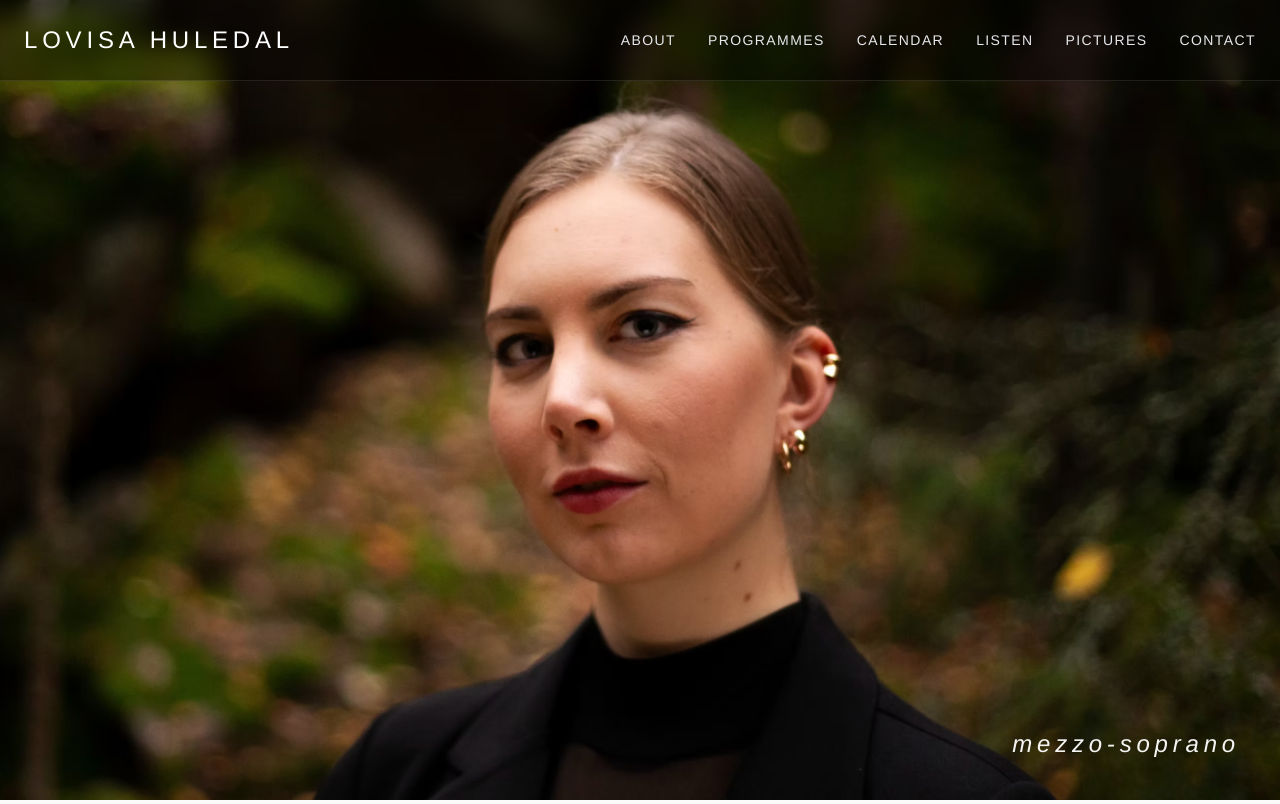
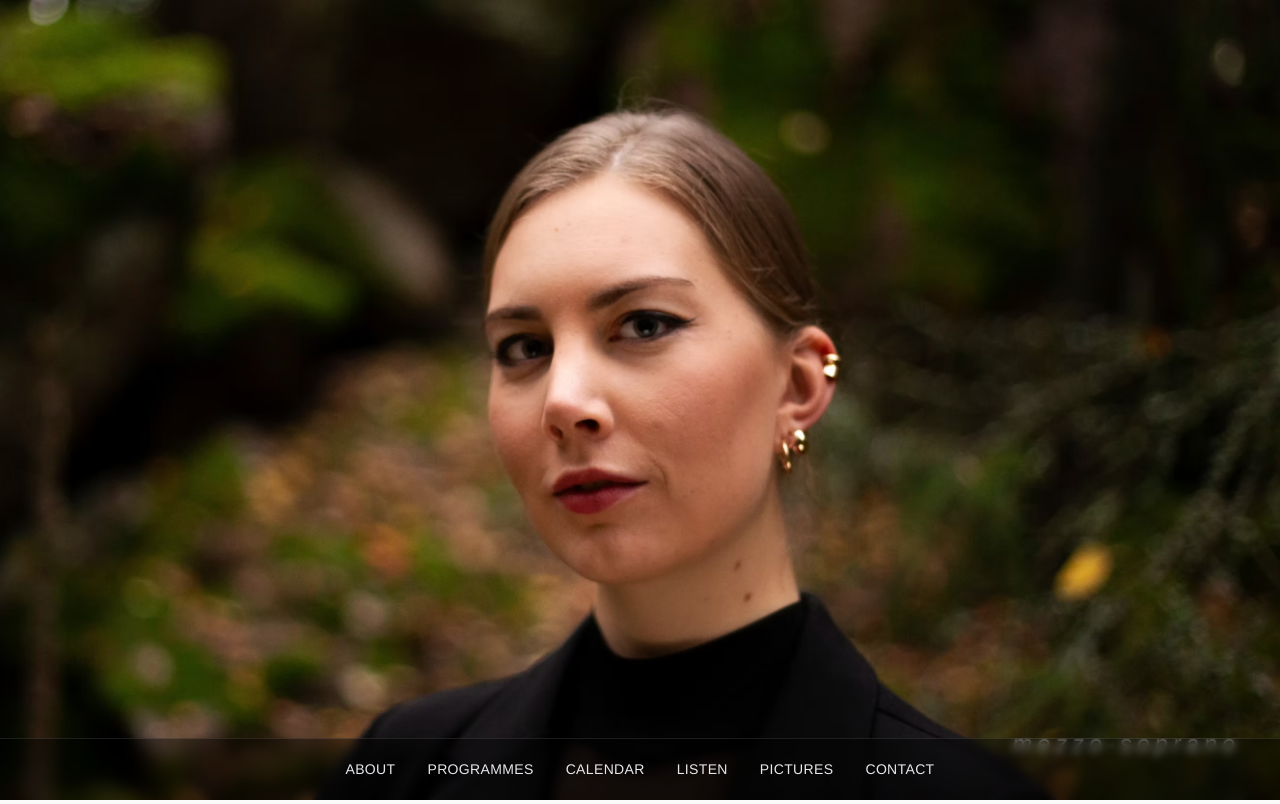
Before and after one commit to botpilots/lovisa-huledal-site, a website built with Vite: page index.html in a window 1280 px wide. Shown: the top 804 px of the page. Built offline with nearby package versions, Linux system fonts and the light colour scheme.

Commit message:
Change to sticky footer/header design.

```diff
--- a/src/main.ts
+++ b/src/main.ts
@@ -1771,29 +1771,25 @@ function bindAboutSection(): void {
 
 function renderApp(): void {
   document.querySelector<HTMLDivElement>('#app')!.innerHTML = `
-    <header data-site-header class="fixed top-0 left-0 w-full z-50 bg-black/40 backdrop-blur-sm transition-all duration-300 border-b border-white/10">
-      <div class="mx-auto flex max-w-7xl flex-col items-center px-6 py-4 md:flex-row md:justify-between md:py-6">
-        <a href="#" class="text-center text-xl tracking-[0.2em] font-light text-white transition-colors hover:text-sand-200 sm:text-2xl">
-          LOVISA HULEDAL
-        </a>
-        <nav class="site-nav mt-3 flex w-full flex-col items-center gap-3 text-xs tracking-wide text-gray-200 sm:text-sm md:mt-0 md:w-auto md:flex-row md:justify-end md:gap-8 md:tracking-widest">
-          <div class="site-nav-row flex justify-center gap-6 md:contents">
-            <a href="#about" class="hover:text-white transition-colors">ABOUT</a>
-            <a href="#programmes" class="hover:text-white transition-colors">PROGRAMMES</a>
-            <a href="#calendar" class="hover:text-white transition-colors">CALENDAR</a>
-          </div>
-          <div class="site-nav-row flex justify-center gap-6 md:contents">
-            <a href="#listen" class="hover:text-white transition-colors">LISTEN</a>
-            <a href="#pictures" class="hover:text-white transition-colors">PICTURES</a>
-            <a href="#contact" class="hover:text-white transition-colors">CONTACT</a>
-          </div>
-        </nav>
-      </div>
-    </header>
-
     <main>
       <section id="home" class="relative h-screen w-full hero-image md:mb-5">
         ${renderHeroTitle()}
+        <footer data-site-header class="site-header" aria-label="Site navigation">
+          <div class="site-header__inner">
+            <nav class="site-nav">
+              <div class="site-nav-row">
+                <a href="#about" class="site-nav-link">ABOUT</a>
+                <a href="#programmes" class="site-nav-link">PROGRAMMES</a>
+                <a href="#calendar" class="site-nav-link">CALENDAR</a>
+              </div>
+              <div class="site-nav-row">
+                <a href="#listen" class="site-nav-link">LISTEN</a>
+                <a href="#pictures" class="site-nav-link">PICTURES</a>
+                <a href="#contact" class="site-nav-link">CONTACT</a>
+              </div>
+            </nav>
+          </div>
+        </footer>
       </section>
 
       ${renderAboutSection()}
@@ -1814,19 +1810,44 @@ function renderApp(): void {
 function syncSiteHeaderHeight(): void {
   const header = document.querySelector<HTMLElement>('[data-site-header]')
   if (!header) return
-  document.documentElement.style.setProperty('--site-header-height', `${header.offsetHeight}px`)
+  const stuck = header.classList.contains('site-header--stuck')
+  const height = stuck ? header.offsetHeight : 0
+  document.documentElement.style.setProperty('--site-header-height', `${height}px`)
 }
 
 function bindSiteHeader(): void {
   const header = document.querySelector<HTMLElement>('[data-site-header]')
-  if (!header) return
-
-  const update = () => syncSiteHeaderHeight()
-  update()
-  window.addEventListener('resize', update)
+  const hero = document.getElementById('home')
+  if (!header || !hero) return
+
+  const footerStickScrollY = () =>
+    hero.offsetTop + hero.offsetHeight - header.offsetHeight
+
+  const syncStuck = () => {
+    const stuck = window.scrollY >= footerStickScrollY()
+    header.classList.toggle('site-header--stuck', stuck)
+    header.toggleAttribute('data-stuck', stuck)
+    syncSiteHeaderHeight()
+  }
+
+  let scrollScheduled = false
+  const onScroll = () => {
+    if (scrollScheduled) return
+    scrollScheduled = true
+    requestAnimationFrame(() => {
+      syncStuck()
+      scrollScheduled = false
+    })
+  }
+
+  const onResize = () => syncStuck()
+
+  syncStuck()
+  window.addEventListener('scroll', onScroll, { passive: true })
+  window.addEventListener('resize', onResize)
 
   if (typeof ResizeObserver !== 'undefined') {
-    new ResizeObserver(update).observe(header)
+    new ResizeObserver(onResize).observe(header)
   }
 }
 
--- a/src/style.css
+++ b/src/style.css
@@ -14,8 +14,92 @@
 }
 
 html {
-  /* Anchor / scrollIntoView: section tops sit flush below the fixed site header */
+  /* Anchor / scrollIntoView: section tops sit flush below the stuck site header */
   scroll-padding-top: var(--site-header-height, 7rem);
+}
+
+/* Hero footer nav → fixed site header once scrolled past (same look in both states) */
+.site-header {
+  --site-header-bg: rgb(0 0 0 / 0.4);
+  --site-header-pad-y: 1rem;
+  --site-header-pad-x: 1.5rem;
+  --site-header-nav-max: 44rem;
+
+  position: absolute;
+  right: 0;
+  bottom: 0;
+  left: 0;
+  z-index: 50;
+  background-color: var(--site-header-bg);
+  backdrop-filter: blur(4px);
+  border-top: 1px solid rgb(255 255 255 / 0.1);
+}
+
+.site-header--stuck {
+  position: fixed;
+  top: 0;
+  bottom: auto;
+  border-top: none;
+  border-bottom: 1px solid rgb(255 255 255 / 0.1);
+}
+
+.site-header__inner {
+  display: flex;
+  justify-content: center;
+  padding: var(--site-header-pad-y) var(--site-header-pad-x);
+}
+
+@media (min-width: 48rem) {
+  .site-header {
+    --site-header-pad-y: 1.25rem;
+  }
+}
+
+.site-header .site-nav {
+  display: flex;
+  flex-direction: column;
+  align-items: center;
+  gap: 0.75rem;
+  width: 100%;
+  max-width: var(--site-header-nav-max);
+  margin-inline: auto;
+  font-size: 0.75rem;
+  letter-spacing: 0.025em;
+  color: rgb(229 231 235);
+}
+
+@media (min-width: 40rem) {
+  .site-header .site-nav {
+    font-size: 0.875rem;
+  }
+}
+
+.site-header .site-nav-row {
+  display: flex;
+  flex-wrap: wrap;
+  justify-content: center;
+  gap: 1.5rem 2rem;
+}
+
+@media (min-width: 48rem) {
+  .site-header .site-nav {
+    flex-direction: row;
+    flex-wrap: wrap;
+    justify-content: center;
+    gap: 1.5rem 2rem;
+  }
+
+  .site-header .site-nav-row {
+    display: contents;
+  }
+}
+
+.site-header .site-nav-link {
+  transition: color 0.2s ease;
+}
+
+.site-header .site-nav-link:hover {
+  color: white;
 }
 
 body {
@@ -30,9 +114,9 @@ body {
   background-position: var(--hero-background-position, 50% 20%);
 }
 
-/* Top-corner hero title sits below the fixed site header */
+/* Top-corner hero title clears the stuck site header only */
 .hero-title--top {
-  top: var(--site-header-height, 7rem);
+  top: var(--site-header-height, 0px);
 }
 
 /* About: mosaic + text side-by-side → image row header + text below (motion via FLIP in JS) */
```
